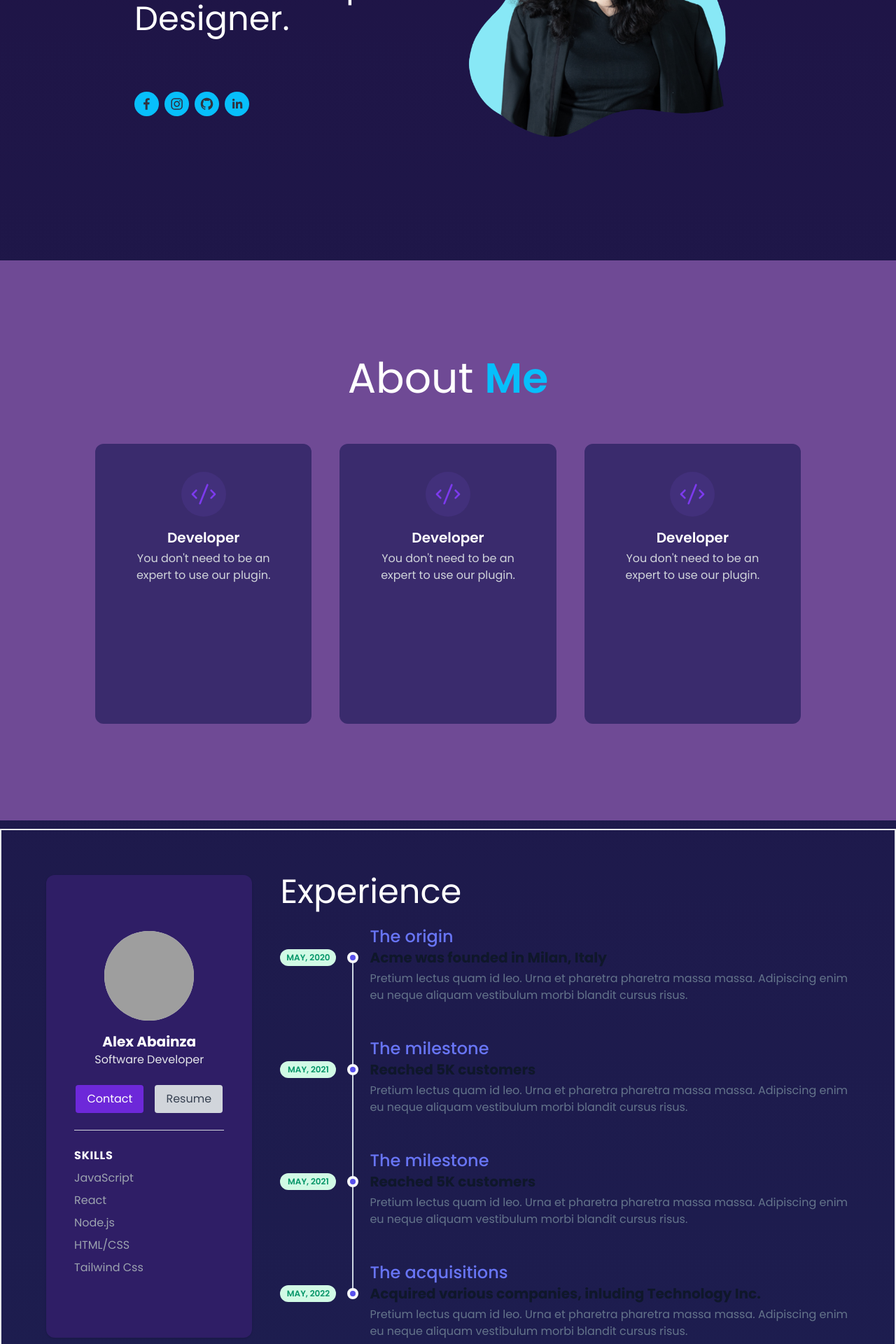
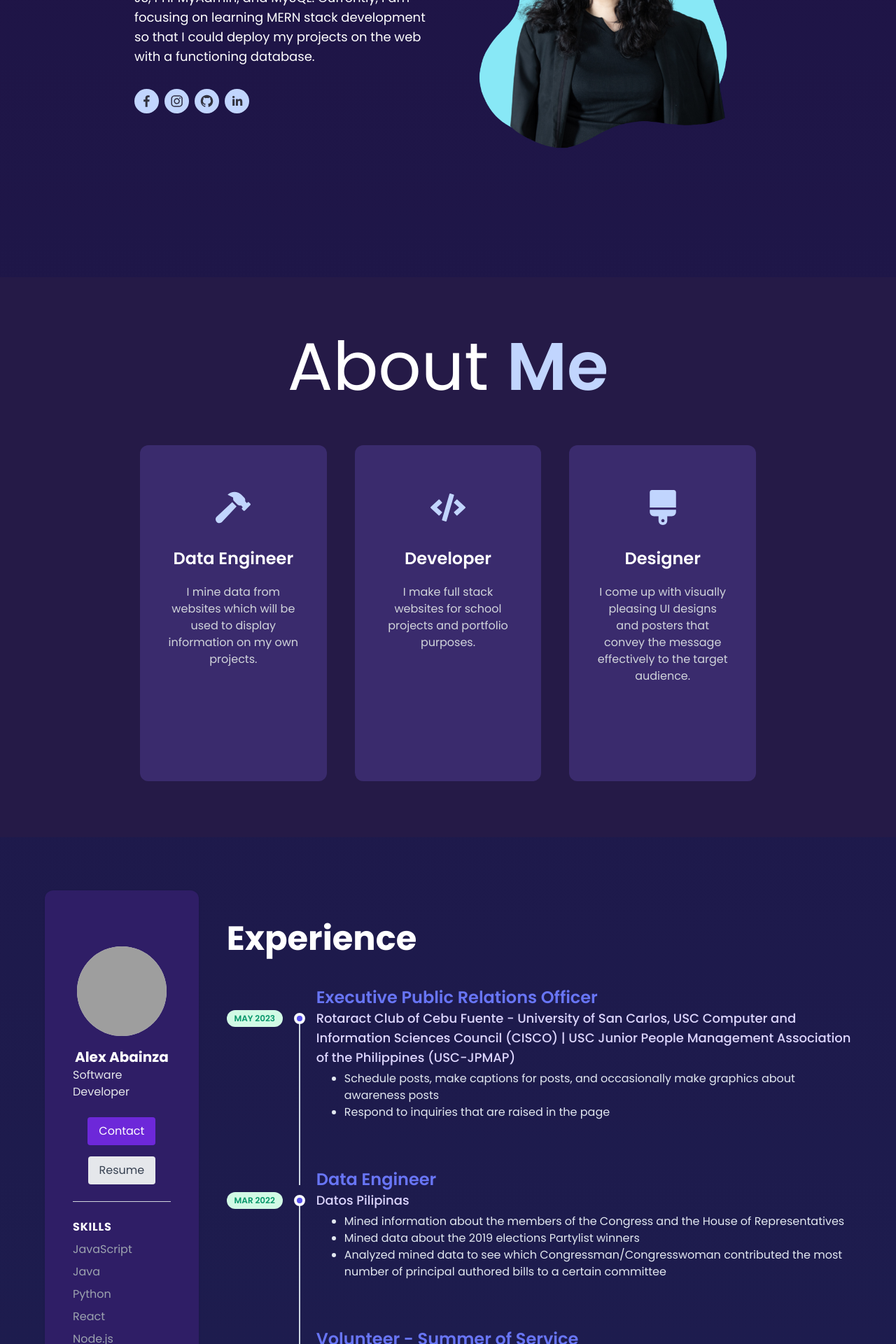
Before and after one commit to alexabainza/alex-portfolio, a React (Vite) app: page / in a window 1280 px wide. Shown: the part 480-2400 px from the top of the page at 70% size. Built offline with nearby package versions, Linux system fonts and the light colour scheme; grey boxes are pictures that could not be loaded.

Commit message:
made landing page responsive

```diff
--- a/src/components/FeaturesCard.jsx
+++ b/src/components/FeaturesCard.jsx
@@ -1,31 +1,12 @@
 import React from "react";
 
-const FeaturesCard = () => {
+const FeaturesCard = ({ title, description, icon }) => {
   return (
-    <div class="flex gap-4 items-center flex-col bg-[#3A2B6D] p-10 rounded-xl h-[50vh]">
-      <span class="text-violet-600 bg-violet-500/10 p-3 rounded-full ">
-        <svg
-          width="15"
-          height="15"
-          viewBox="0 0 15 15"
-          fill="none"
-          xmlns="http://www.w3.org/2000/svg"
-          class="w-10 h-10"
-        >
-          <path
-            d="M9.96424 2.68571C10.0668 2.42931 9.94209 2.13833 9.6857 2.03577C9.4293 1.93322 9.13832 2.05792 9.03576 2.31432L5.03576 12.3143C4.9332 12.5707 5.05791 12.8617 5.3143 12.9642C5.5707 13.0668 5.86168 12.9421 5.96424 12.6857L9.96424 2.68571ZM3.85355 5.14646C4.04882 5.34172 4.04882 5.6583 3.85355 5.85356L2.20711 7.50001L3.85355 9.14646C4.04882 9.34172 4.04882 9.6583 3.85355 9.85356C3.65829 10.0488 3.34171 10.0488 3.14645 9.85356L1.14645 7.85356C0.951184 7.6583 0.951184 7.34172 1.14645 7.14646L3.14645 5.14646C3.34171 4.9512 3.65829 4.9512 3.85355 5.14646ZM11.1464 5.14646C11.3417 4.9512 11.6583 4.9512 11.8536 5.14646L13.8536 7.14646C14.0488 7.34172 14.0488 7.6583 13.8536 7.85356L11.8536 9.85356C11.6583 10.0488 11.3417 10.0488 11.1464 9.85356C10.9512 9.6583 10.9512 9.34172 11.1464 9.14646L12.7929 7.50001L11.1464 5.85356C10.9512 5.6583 10.9512 5.34172 11.1464 5.14646Z"
-            fill="currentColor"
-            fill-rule="evenodd"
-            clip-rule="evenodd"
-          ></path>
-        </svg>
-      </span>
-      <div>
-        <h3 class="font-semibold text-xl text-white text-center"> Developer</h3>
-        <p class="mt-1 text-gray-300 text-center">
-          {" "}
-          You don't need to be an expert to use our plugin.
-        </p>
+    <div class="flex gap-8  flex-col bg-[#3A2B6D] py-16 px-10 rounded-xl h-[60vh] ">
+      <div className="flex justify-center ">{icon}</div>
+      <div className="flex flex-col gap-4 items-center justify-center">
+        <h3 class="font-semibold text-2xl text-white text-center"> {title}</h3>
+        <p class="mt-1 text-gray-300 text-center">{description}</p>
       </div>
     </div>
   );
--- a/src/pages/AboutMe.jsx
+++ b/src/pages/AboutMe.jsx
@@ -1,19 +1,32 @@
 import React from "react";
 import FeaturesCard from "../components/FeaturesCard";
+import { FaBrush, FaCode, FaHammer } from "react-icons/fa";
 
 const AboutMe = () => {
   return (
     <div
-      className="px-20 h-screen bg-[#6F4A95] flex flex-col justify-center items-center"
+      className="lg:px-48 md:px-20 sm:px-8 px-8 py-16 min-h-screen bg-[#251a47] flex flex-col justify-center items-center"
       id="about"
     >
-      <h1 className="text-white text-6xl text-center">
-        About <span className="font-semibold text-[#07BFFB]">Me</span>
+      <h1 className="text-white lg:text-8xl md:text-6xl sm:text-5xl text-5xl text-center">
+        About <span className="font-semibold text-[#C1D5FE]">Me</span>
       </h1>
       <div class="grid md:grid-cols-3 max-w-screen-lg flex-row gap-10 mt-16 px-2 justify-center">
-        <FeaturesCard />
-        <FeaturesCard />
-        <FeaturesCard />
+        <FeaturesCard
+          icon={<FaHammer color="#C1D5FE" size={50} />}
+          title="Data Engineer"
+          description="I mine data from websites which will be used to display information on my own projects."
+        />
+        <FeaturesCard
+          icon={<FaCode color="#C1D5FE" size={50} />}
+          title="Developer"
+          description="I make full stack websites for school projects and portfolio purposes."
+        />
+        <FeaturesCard
+          icon={<FaBrush color="#C1D5FE" size={50} />}
+          title="Designer"
+          description="I come up with visually pleasing UI designs and posters that convey the message effectively  to the target audience."
+        />
       </div>
     </div>
   );
--- a/src/pages/Experiences.jsx
+++ b/src/pages/Experiences.jsx
@@ -1,12 +1,13 @@
 import React from "react";
+import { Link } from "react-router-dom";
 
 const Experiences = () => {
   return (
     <div
-      className="flex flex-row p-16 gap-10 h-screen border-2"
+      className="flex lg:flex-row md:flex-col sm:flex-col flex-col py-16 gap-10 min-h-screen lg:px-16 md:px-12 sm:px-4 px-8"
       id="experiences"
     >
-      <div class="w-2/5">
+      <div class="lg:w-2/5 md:w-full sm:w-full w-full">
         <div className=" text-gray-400">
           <div className="col-span-1 sm:col-span-2 md:col-span-1">
             <div class="bg-[rgb(47,30,102)] shadow rounded-xl px-10 py-20">
@@ -19,17 +20,17 @@ const Experiences = () => {
                 <p class="text-gray-200">Software Developer</p>
                 <div class="mt-6 flex flex-wrap gap-4 justify-center">
                   <a
-                    href="#"
+                    href={`mailto:abainza.alexandra@gmail.com?subject=Contact from Portfolio`}
                     class="bg-violet-700 hover:bg-violet-500 text-white py-2 px-4 rounded"
                   >
                     Contact
                   </a>
-                  <a
-                    href="#"
-                    class="bg-gray-300 hover:bg-gray-400 text-gray-700 py-2 px-4 rounded"
+                  <Link
+                    to="https://drive.google.com/file/d/1pCycJe21alVJrhkEcxReGUOBoXDuftoi/view?usp=sharing"
+                    class="bg-gray-200 hover:bg-gray-400 text-gray-700 py-2 px-4 rounded"
                   >
                     Resume
-                  </a>
+                  </Link>
                 </div>
               </div>
               <hr class="my-6 border-t border-gray-300" />
@@ -39,90 +40,96 @@ const Experiences = () => {
                 </span>
                 <ul>
                   <li class="mb-2">JavaScript</li>
+                  <li class="mb-2">Java</li>
+                  <li class="mb-2">Python</li>
                   <li class="mb-2">React</li>
                   <li class="mb-2">Node.js</li>
-                  <li class="mb-2">HTML/CSS</li>
-                  <li class="mb-2">Tailwind Css</li>
+                  <li class="mb-2">Adobe Photoshop</li>
+                  <li class="mb-2">Crochet</li>
                 </ul>
               </div>
             </div>
           </div>
         </div>
       </div>
-      <div class="">
-        <h1 className="text-white text-5xl">Experience</h1>
+      <div class=" flex flex-col justify-center items-center gap-5">
+        <h1 className="text-white text-5xl font-bold flex w-full">
+          Experience
+        </h1>
 
-        <div class="relative pl-8 sm:pl-32 py-6 group">
-          <div class="font-caveat font-medium text-2xl text-indigo-500 mb-1 sm:mb-0">
-            The origin
+        <div class="relative pl-8 sm:pl-32 py-6 group items-center justify-center">
+          <div class="font-caveat font-semibold text-2xl text-indigo-500 mb-1 sm:mb-0">
+            Executive Public Relations Officer
           </div>
-          <div class="flex flex-col sm:flex-row items-start mb-1 group-last:before:hidden before:absolute before:left-2 sm:before:left-0 before:h-full before:px-px before:bg-slate-300 sm:before:ml-[6.5rem] before:self-start before:-translate-x-1/2 before:translate-y-3 after:absolute after:left-2 sm:after:left-0 after:w-2 after:h-2 after:bg-indigo-600 after:border-4 after:box-content after:border-slate-50 after:rounded-full sm:after:ml-[6.5rem] after:-translate-x-1/2 after:translate-y-1.5">
+          <div class="flex flex-col sm:flex-col items-start mb-1 group-last:before:hidden before:absolute before:left-2 sm:before:left-0 before:h-full before:px-px before:bg-slate-300 sm:before:ml-[6.5rem] before:self-start before:-translate-x-1/2 before:translate-y-3 after:absolute after:left-2 sm:after:left-0 after:w-2 after:h-2 after:bg-indigo-600 after:border-4 after:box-content after:border-slate-50 after:rounded-full sm:after:ml-[6.5rem] after:-translate-x-1/2 after:translate-y-1.5">
             <time class="sm:absolute left-0 translate-y-0.5 inline-flex items-center justify-center text-xs font-semibold uppercase w-20 h-6 mb-3 sm:mb-0 text-emerald-600 bg-emerald-100 rounded-full">
-              May, 2020
+              May 2023
             </time>
-            <div class="text-xl font-bold text-slate-900">
-              Acme was founded in Milan, Italy
+            <div class="text-lg font-medium text-violet-200">
+              Rotaract Club of Cebu Fuente - University of San Carlos, USC
+              Computer and Information Sciences Council (CISCO) | USC Junior
+              People Management Association of the Philippines (USC-JPMAP)
             </div>
           </div>
-          <div class="text-slate-500">
-            Pretium lectus quam id leo. Urna et pharetra pharetra massa massa.
-            Adipiscing enim eu neque aliquam vestibulum morbi blandit cursus
-            risus.
+          <div class="text-slate-200">
+            <ul className="list-disc ml-10">
+              <li>
+                Schedule posts, make captions for posts, and occasionally make
+                graphics about awareness posts{" "}
+              </li>
+              <li>Respond to inquiries that are raised in the page</li>
+            </ul>
           </div>
         </div>
 
         <div class="relative pl-8 sm:pl-32 py-6 group">
-          <div class="font-caveat font-medium text-2xl text-indigo-500 mb-1 sm:mb-0">
-            The milestone
+          <div class="font-caveat font-semibold text-2xl text-indigo-500 mb-1 sm:mb-0">
+            Data Engineer
           </div>
           <div class="flex flex-col sm:flex-row items-start mb-1 group-last:before:hidden before:absolute before:left-2 sm:before:left-0 before:h-full before:px-px before:bg-slate-300 sm:before:ml-[6.5rem] before:self-start before:-translate-x-1/2 before:translate-y-3 after:absolute after:left-2 sm:after:left-0 after:w-2 after:h-2 after:bg-indigo-600 after:border-4 after:box-content after:border-slate-50 after:rounded-full sm:after:ml-[6.5rem] after:-translate-x-1/2 after:translate-y-1.5">
             <time class="sm:absolute left-0 translate-y-0.5 inline-flex items-center justify-center text-xs font-semibold uppercase w-20 h-6 mb-3 sm:mb-0 text-emerald-600 bg-emerald-100 rounded-full">
-              May, 2021
+              MAR 2022
             </time>
-            <div class="text-xl font-bold text-slate-900">
-              Reached 5K customers
+            <div class="text-lg font-medium text-violet-200">
+              Datos Pilipinas
             </div>
           </div>
-          <div class="text-slate-500">
-            Pretium lectus quam id leo. Urna et pharetra pharetra massa massa.
-            Adipiscing enim eu neque aliquam vestibulum morbi blandit cursus
-            risus.
+          <div class="text-slate-200">
+            <ul className="list-disc ml-10">
+              <li>
+                Mined information about the members of the Congress and the
+                House of Representatives
+              </li>
+              <li>Mined data about the 2019 elections Partylist winners</li>
+              <li>
+                Analyzed mined data to see which Congressman/Congresswoman
+                contributed the most number of principal authored bills to a
+                certain committee
+              </li>
+            </ul>
           </div>
         </div>
         <div class="relative pl-8 sm:pl-32 py-6 group">
-          <div class="font-caveat font-medium text-2xl text-indigo-500 mb-1 sm:mb-0">
-            The milestone
+          <div class="font-caveat font-semibold text-2xl text-indigo-500 mb-1 sm:mb-0">
+            Volunteer - Summer of Service{" "}
           </div>
           <div class="flex flex-col sm:flex-row items-start mb-1 group-last:before:hidden before:absolute before:left-2 sm:before:left-0 before:h-full before:px-px before:bg-slate-300 sm:before:ml-[6.5rem] before:self-start before:-translate-x-1/2 before:translate-y-3 after:absolute after:left-2 sm:after:left-0 after:w-2 after:h-2 after:bg-indigo-600 after:border-4 after:box-content after:border-slate-50 after:rounded-full sm:after:ml-[6.5rem] after:-translate-x-1/2 after:translate-y-1.5">
             <time class="sm:absolute left-0 translate-y-0.5 inline-flex items-center justify-center text-xs font-semibold uppercase w-20 h-6 mb-3 sm:mb-0 text-emerald-600 bg-emerald-100 rounded-full">
-              May, 2021
+              SUMMER
             </time>
-            <div class="text-xl font-bold text-slate-900">
-              Reached 5K customers
+            <div class="text-lg font-medium text-violet-200">
+              The Suite Room Ayala, Chikaan Ayala, Harbour City Ayala
             </div>
           </div>
-          <div class="text-slate-500">
-            Pretium lectus quam id leo. Urna et pharetra pharetra massa massa.
-            Adipiscing enim eu neque aliquam vestibulum morbi blandit cursus
-            risus.
-          </div>
-        </div>
-        <div class="relative pl-8 sm:pl-32 py-6 group">
-          <div class="font-caveat font-medium text-2xl text-indigo-500 mb-1 sm:mb-0">
-            The acquisitions
-          </div>
-          <div class="flex flex-col sm:flex-row items-start mb-1 group-last:before:hidden before:absolute before:left-2 sm:before:left-0 before:h-full before:px-px before:bg-slate-300 sm:before:ml-[6.5rem] before:self-start before:-translate-x-1/2 before:translate-y-3 after:absolute after:left-2 sm:after:left-0 after:w-2 after:h-2 after:bg-indigo-600 after:border-4 after:box-content after:border-slate-50 after:rounded-full sm:after:ml-[6.5rem] after:-translate-x-1/2 after:translate-y-1.5">
-            <time class="sm:absolute left-0 translate-y-0.5 inline-flex items-center justify-center text-xs font-semibold uppercase w-20 h-6 mb-3 sm:mb-0 text-emerald-600 bg-emerald-100 rounded-full">
-              May, 2022
-            </time>
-            <div class="text-xl font-bold text-slate-900">
-              Acquired various companies, inluding Technology Inc.
-            </div>
-          </div>
-          <div class="text-slate-500">
-            Pretium lectus quam id leo. Urna et pharetra pharetra massa massa.
-            Adipiscing enim eu neque aliquam vestibulum morbi blandit cursus
-            risus.
+          <div class="text-slate-200">
+            <ul className="list-disc ml-10">
+              <li>
+                Served as a waitress in the aforementioned companies wherein
+                half of the salary will be given to the scholars in the partner
+                schools.
+              </li>
+              <li>Served food and helped out in the restaurant activities.</li>
+            </ul>
           </div>
         </div>
       </div>
--- a/src/pages/Landing.jsx
+++ b/src/pages/Landing.jsx
@@ -21,15 +21,19 @@ function Landing() {
     }
   }, []);
   return (
-    <div className="flex flex-col gap-3 min-h-screen">
-      <div className="mt-10 px-48 h-screen flex flex-row align-center items-center">
-        <div className="flex flex-col w-1/2 content-center gap-20">
+    <div className="flex flex-col gap-3 min-h-screen border-b-2 border-b-gray-500">
+      <div className="lg:mt-16 md:mt-24 sm:mt-28 mt-28 lg:px-48 md:px-20 sm:px-0 px-0  lg:gap-8 md:gap-4 sm:gap-4 gap-0 min-h-screen flex lg:flex-row md:flex-col sm:flex-col flex-col align-center items-center">
+        <div className="flex flex-col w-1/2 gap-8">
           <div className="intro">
-            <h1 className="text-8xl text-white">
-              Hi, I'm <span className="text-[#07BFFB]">Alex</span>
+            <h1 className="lg:text-7xl md:text-6xl sm:text-5xl text-6xl text-white">
+              Hi, I'm <span className="text-[#C1D5FE] font-semibold">Alex</span>
             </h1>
-            <h1 className="text-5xl text-white mt-2">
-              Data. Developer. Designer.
+            <h1 className="text-lg text-white mt-5">
+              An aspiring full-stack developer for both Mobile and Website
+              development, with experience in React Native and React JS,
+              Flutter, Java, Express JS, PHPMyAdmin, and MySQL. Currently, I am
+              focusing on learning MERN stack development so that I could deploy
+              my projects on the web with a functioning database.{" "}
             </h1>
           </div>
 
@@ -37,7 +41,7 @@ function Landing() {
             <Link to="https://www.facebook.com/sandy.abainza/">
               <SocialIcon
                 network="facebook"
-                bgColor="#07BFFB"
+                bgColor="#C1D5FE"
                 fgColor="#32333D"
                 style={{ height: 35, width: 35 }}
               />
@@ -45,7 +49,7 @@ function Landing() {
             <Link to="https://www.instagram.com/">
               <SocialIcon
                 network="instagram"
-                bgColor="#07BFFB"
+                bgColor="#C1D5FE"
                 fgColor="#32333D"
                 style={{ height: 35, width: 35 }}
               />
@@ -54,7 +58,7 @@ function Landing() {
             <Link to="https://github.com/alexabainza">
               <SocialIcon
                 network="github"
-                bgColor="#07BFFB"
+                bgColor="#C1D5FE"
                 fgColor="#32333D"
                 style={{ height: 35, width: 35 }}
               />
@@ -62,14 +66,14 @@ function Landing() {
             <Link to="https://www.linkedin.com/in/alex-abainza-321867220/">
               <SocialIcon
                 network="linkedin"
-                bgColor="#07BFFB"
+                bgColor="#C1D5FE"
                 fgColor="#32333D"
                 style={{ height: 35, width: 35 }}
               />
             </Link>
           </div>
         </div>
-        <div className="text-white w-1/2 flex">
+        <div className="text-white lg:w-1/2 md:w-full sm:w-full w-full flex">
           <img src={profile} className="h-full w-full"></img>
         </div>
       </div>
--- a/src/pages/Portfolio.jsx
+++ b/src/pages/Portfolio.jsx
@@ -8,7 +8,6 @@ const Portfolio = () => {
   const handleTabClick = (tab) => {
     setActiveTab(tab);
   };
-  // bg-[#1f1345]
   return (
     <div className="min-h-screen  mt-16  flex flex-col gap-4">
       <div className="sticky w-[100%] header top-10 z-10 bg-[#1f1345] px-20">
@@ -64,18 +63,15 @@ const Portfolio = () => {
         <hr className="my-2 border-gray-400" />
       </div>
 
-      {/* Content for each tab */}
       <div className="px-20">
         {activeTab === "tab1" && <ImageGallery />}
         {activeTab === "tab2" && (
           <div className="text-white">
-            {/* Content for Tab 2 */}
             <DevImageGallery />
           </div>
         )}
         {activeTab === "tab3" && (
           <div className="text-white">
-            {/* Content for Tab 3 */}
             <ImageGallery />{" "}
           </div>
         )}
```
